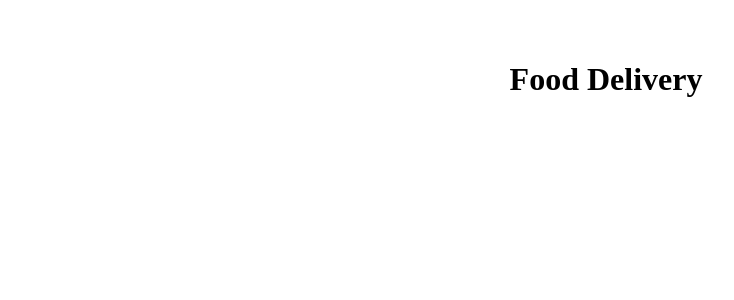
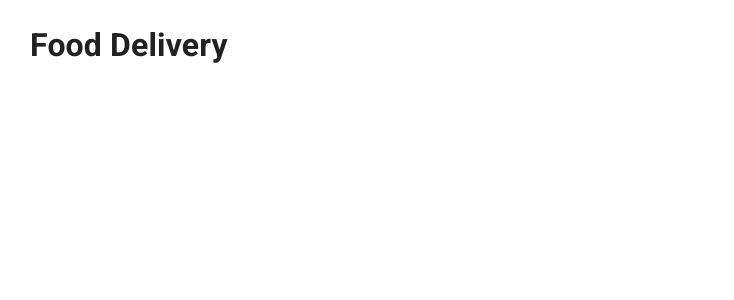
Before and after one commit to Dmytro27Ind/react-food-delivery, a React (Vite) app: page / in a window 1280 px wide. Shown: the top 300 px of the page, without its empty margins (34-768 px from the left). Built offline with nearby package versions, Linux system fonts and the light colour scheme.

Commit message:
MUI added

```diff
--- a/package.json
+++ b/package.json
@@ -9,6 +9,10 @@
     "preview": "vite preview"
   },
   "dependencies": {
+    "@emotion/react": "^11.10.6",
+    "@emotion/styled": "^11.10.6",
+    "@fontsource/roboto": "^4.5.8",
+    "@mui/material": "^5.11.10",
     "react": "^18.2.0",
     "react-dom": "^18.2.0"
   },
--- a/src/App.css
+++ /dev/null
@@ -1,6 +0,0 @@
-#root {
-  max-width: 1280px;
-  margin: 0 auto;
-  padding: 2rem;
-  text-align: center;
-}
--- a/src/App.jsx
+++ b/src/App.jsx
@@ -1,10 +1,15 @@
-import './App.css'
+import React from 'react';
+import CssBaseline from '@mui/material/CssBaseline';
+import Container from '@mui/material/Container';
 
 function App() {
   return (
-    <div className="App">
-      <h1>Food Delivery</h1>
-    </div>
+    <React.Fragment>
+      <CssBaseline />
+      <Container maxWidth="lg">
+        <h1>Food Delivery</h1>
+      </Container>
+    </React.Fragment>
   )
 }
 
--- a/src/main.jsx
+++ b/src/main.jsx
@@ -1,6 +1,11 @@
 import React from 'react'
 import ReactDOM from 'react-dom/client'
 import App from './App'
+
+import '@fontsource/roboto/300.css';
+import '@fontsource/roboto/400.css';
+import '@fontsource/roboto/500.css';
+import '@fontsource/roboto/700.css';
 
 ReactDOM.createRoot(document.getElementById('root')).render(
   <React.StrictMode>
```
Also changed, not shown: 1 other file (tests, documents, lock files or other folders).
